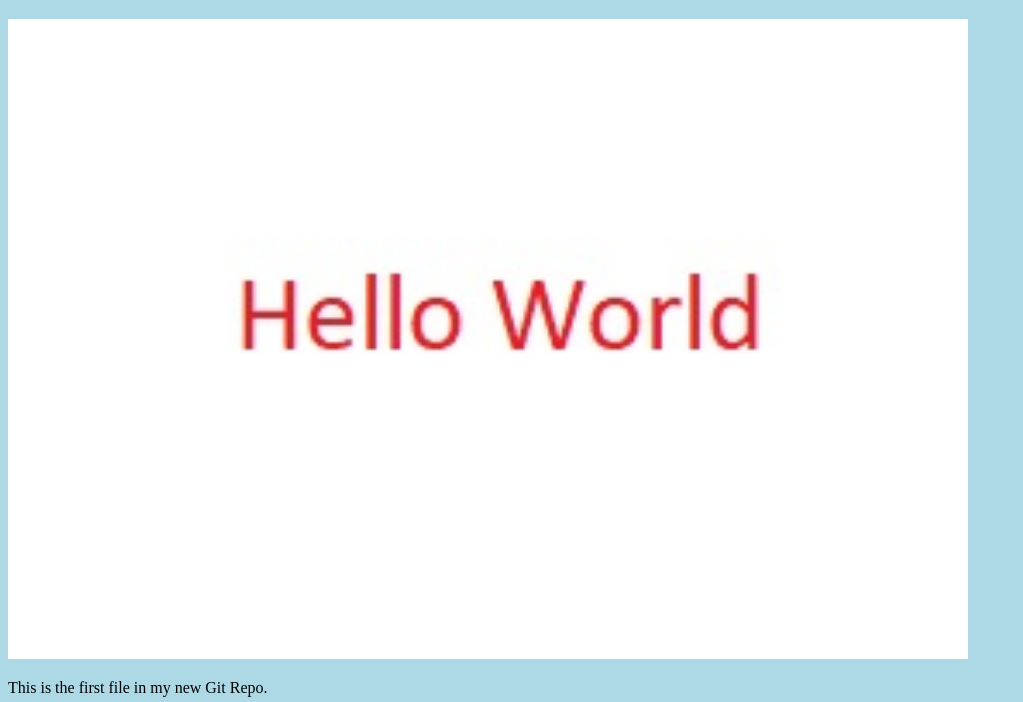
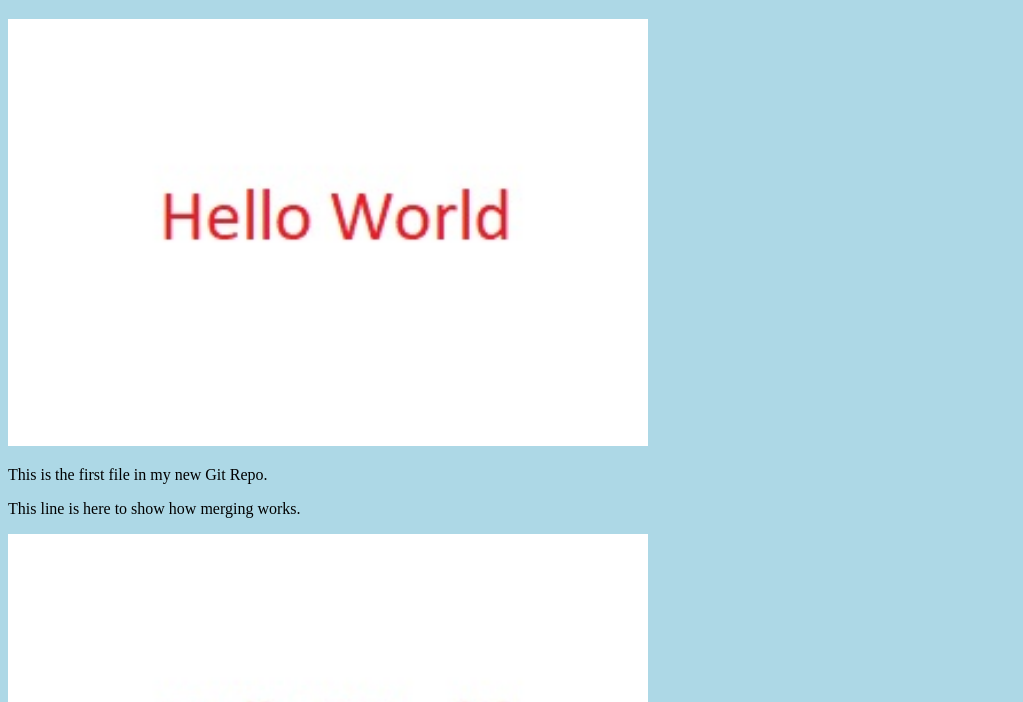
Before and after one commit to johanwalfridsonGmail/johanwalfridsongmail.github.io, a plain HTML site: page index.html in a window 1280 px wide. Shown: the part 61-763 px from the top of the page, without its empty margins (0-1023 px from the left). Drawn offline with Linux system fonts and the light colour scheme.

Commit message:
Updated index.html. Rezied image

```diff
--- a/index.html
+++ b/index.html
@@ -7,10 +7,10 @@
 <body>
 
 <h1>Hello world!</h1>
-<div><img src="img_hello_world.jpg" alt="Hello World from Space" style="width:100%;max-width:960px"></div>
+<div><img src="img_hello_world.jpg" alt="Hello World from Space" style="width:100%;max-width:640px"></div>
 <p>This is the first file in my new Git Repo.</p>
 <p>This line is here to show how merging works.</p>
 <div><img src="img_hello_git.jpg" alt="Hello Git" style="width:100%;max-width:640px"></div>
 
 </body>
-</html
+</html>
```
